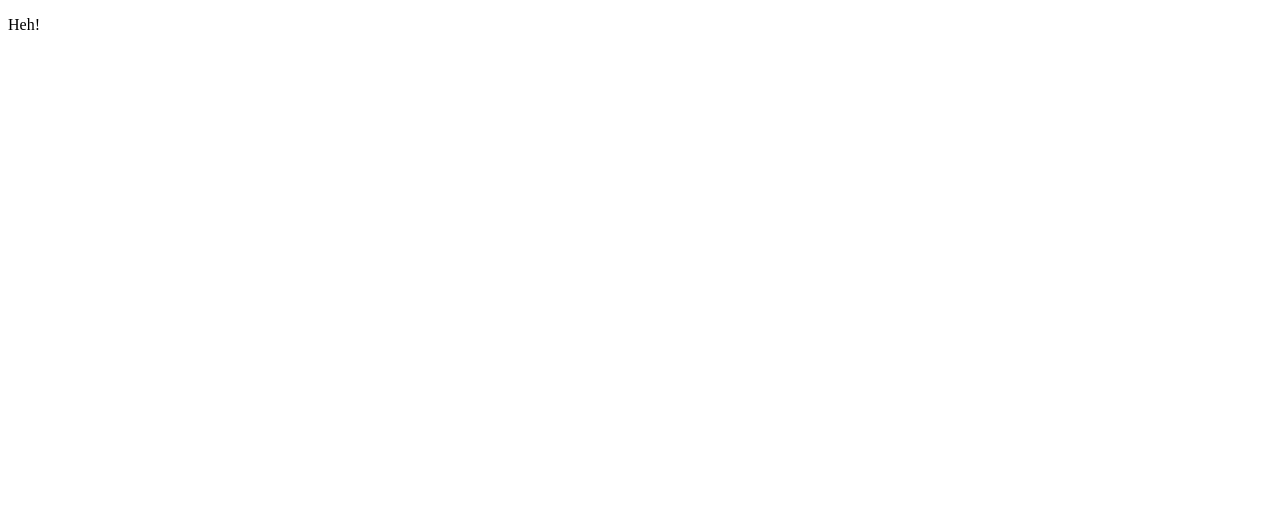
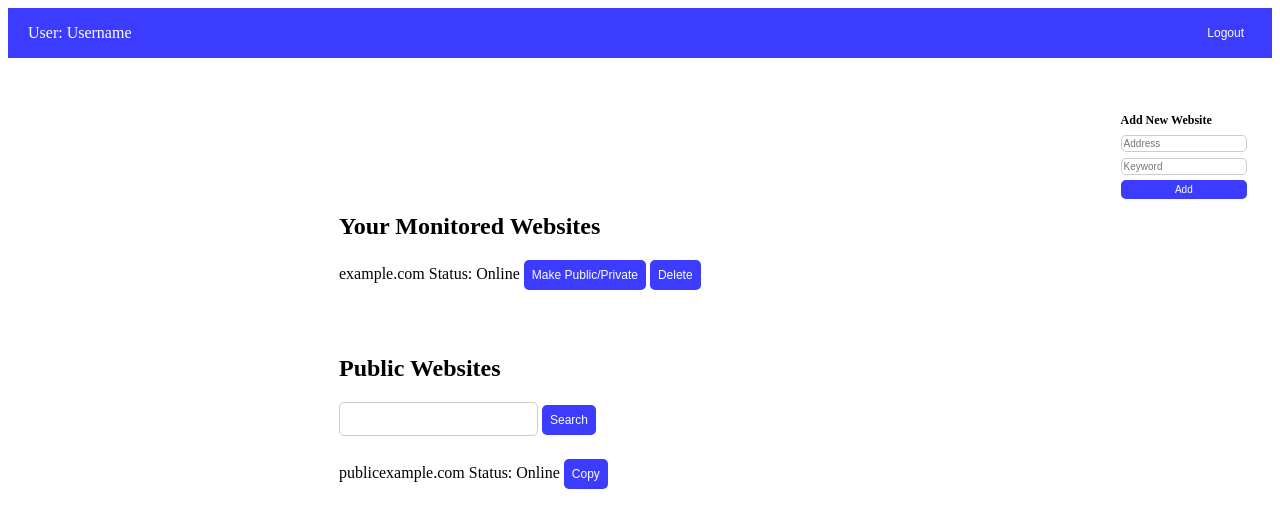
Before and after one commit to koenol/simple-website-monitoring-tool, a Flask app: page /main in a window 1280 px wide. Before the commit the part shown is almost empty. Shown: the top 528 px of the page. Run offline with Flask 3, Linux system fonts and the light colour scheme.

Commit message:
added main.html first version of the design

```diff
--- a/static/styles.css
+++ b/static/styles.css
@@ -1,3 +1,4 @@
+/* test */
 .status-code-ok {
     color: green;
 }
@@ -6,6 +7,7 @@
     color: red;
 }
 
+/* index.html */
 body#login-page {
     display: flex;
     flex-direction: column;
@@ -36,6 +38,7 @@ body#login-page {
     border-radius: 4px;
 }
 
+/* register.html */
 body#register-page {
     display: flex;
     flex-direction: column;
@@ -65,3 +68,78 @@ body#register-page {
     border: none;
     border-radius: 4px;
 }
+
+/* main.html */
+.main-page header {
+    display: flex;
+    justify-content: space-between;
+    align-items: center;
+    background: rgb(60, 60, 255);
+    color: white;
+    padding: 10px 20px;
+}
+.main-page .container {
+    display: flex;
+    margin-top: 20px;
+    justify-content: center;
+    position: relative;
+}
+.main-page .main-box {
+    display: flex;
+    flex-direction: column;
+    width: 50%;
+    padding-top: 100px;
+}
+.main-page .box {
+    border-radius: 5px;
+    padding: 15px;
+    margin-bottom: 15px;
+}
+.main-page .secondary-box {
+    width: 10%;
+    position: absolute;
+    right: 20px;
+    top: 20px;
+    border-radius: 5px;
+    padding: 5px;
+    height: fit-content;
+}
+.main-page .secondary-box h2 {
+    font-size: 12px;
+    margin-bottom: 5px;
+}
+.main-page button {
+    background: rgb(60, 60, 255);
+    color: white;
+    border: none;
+    padding: 8px;
+    border-radius: 5px;
+    font-size: 12px;
+}
+.main-page button:hover {
+    background: rgb(100, 100, 250);
+}
+.main-page input {
+    padding: 4px;
+    margin-bottom: 8px;
+    border: 1px solid #ccc;
+    border-radius: 5px;
+}
+.main-page .secondary-box input {
+    width: calc(100% - 6px);
+    padding: 2px;
+    margin-bottom: 4px;
+    font-size: 10px;
+}
+.main-page .secondary-box button {
+    width: 100%;
+    padding: 4px;
+    font-size: 10px;
+}
+.main-page .search-filter {
+    margin-bottom: 15px;
+}
+.main-page .search-filter input {
+    padding: 8px;
+    font-size: 14px;
+}
--- a/templates/main.html
+++ b/templates/main.html
@@ -1,13 +1,56 @@
 <!DOCTYPE html>
 <html lang="en">
-<head>
-    <title>Main View</title>
-    <link rel="stylesheet" href="static/styles.css">
-</head>
+    <head>
+        <title>Main Page</title>
+        <link rel="stylesheet" href="static/styles.css" />
+    </head>
+<!-- self.note: Login required -->
+<body class="main-page">
+<header>
+    <div>User: <span id="username">Username</span></div>
+    <button id="logout">Logout</button>
+</header>
 
-<body>
-    <p>Heh!</p>
+<div class="container">
+    <div class="main-box">
+        <div class="box">
+            <!-- self.note: Iterate User Websites-->
+            <h2>Your Monitored Websites</h2>
+            <div id="monitored-websites">
+                <div class="website">
+                    <span>example.com</span>
+                    <span>Status: <span class="status">Online</span></span>
+                    <!-- self.note: make better buttons -->
+                    <button>Make Public/Private</button>
+                    <button>Delete</button>
+                </div>
+            </div>
+        </div>
+        <div class="box">
+            <h2>Public Websites</h2>
+            <form method="GET" class="search-filter">
+                <input type="text" name="Filter">
+                <button type="submit">Search</button>
+            </form>
+            <div id="public-websites">
+                <div class="website">
+                    <!-- self.note: Iterate Public Websites -->
+                    <span>publicexample.com</span>
+                    <span>Status: <span class="status">Online</span></span>
+                    <!-- self.note: make better buttons -->
+                    <button>Copy</button>
+                </div>
+            </div>
+        </div>
+    </div>
+
+    <div class="secondary-box">
+        <h2>Add New Website</h2>
+        <input type="text" placeholder="Address" id="address">
+        <input type="text" placeholder="Keyword" id="keyword">
+        <button id="add-website">Add</button>
+    </div>
+</div> <!-- self.note: end of login required -->
 
 </body>
-
 </html>
```
